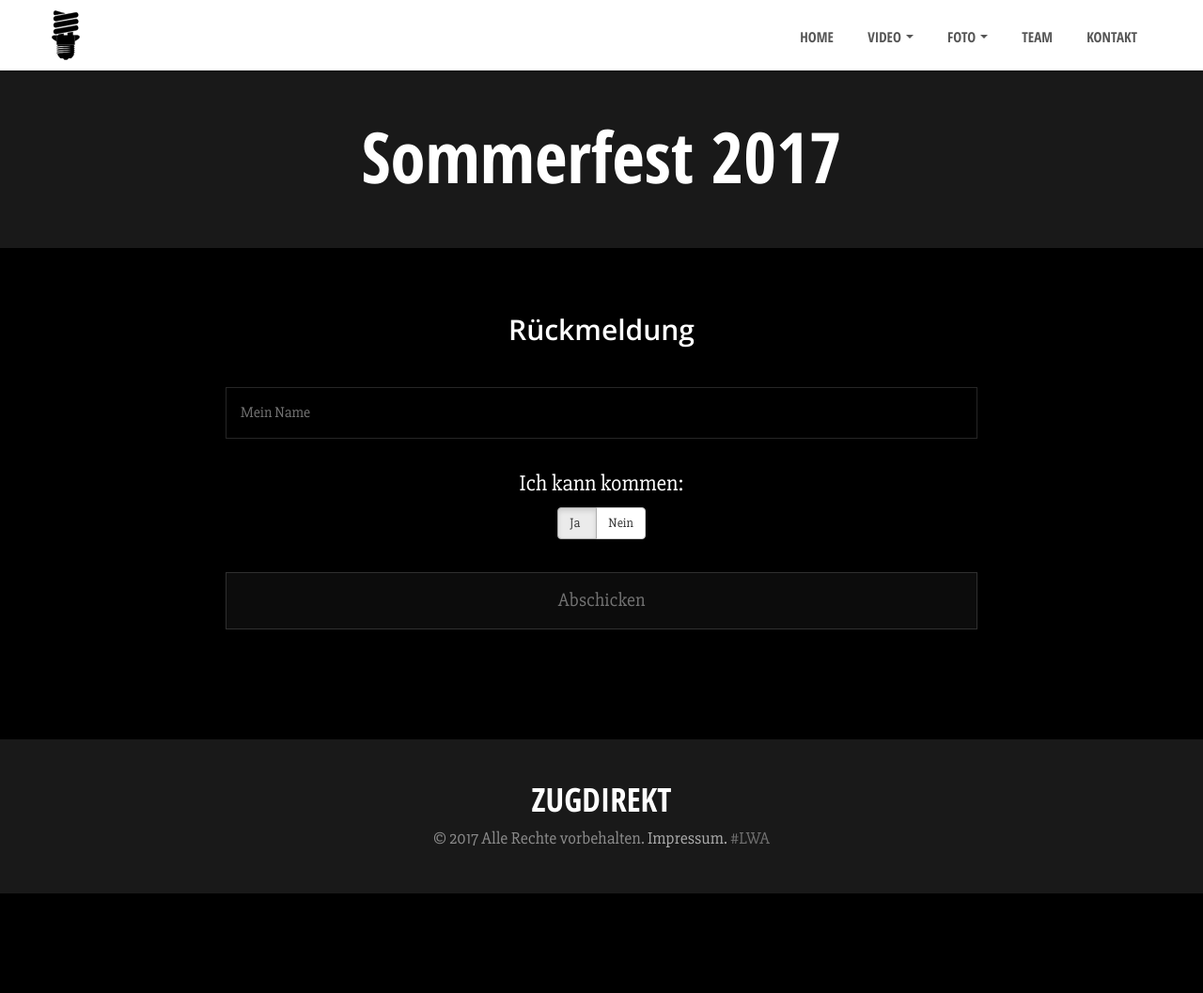
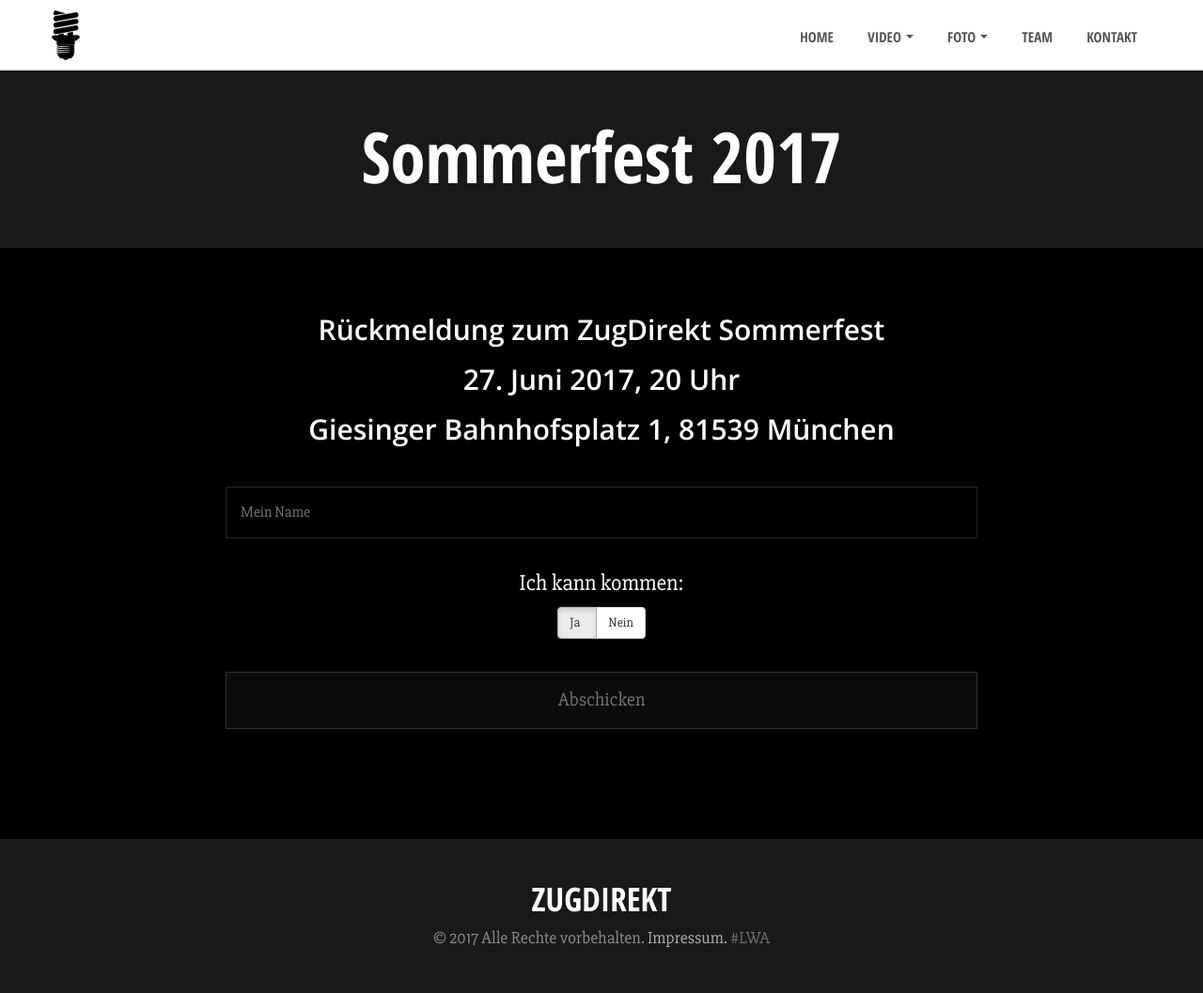
Before and after one commit to dominikjohn/ZugDirekt, a PHP site: page /sommerfest.php in a window 1280 px wide. Shown: the whole page at 94% size. Before the commit the page ends 951 px from the top, so only its background shows below. Run offline with PHP 8.4, Linux system fonts and the light colour scheme.

Commit message:
Update sommerfest.php

```diff
--- a/sommerfest.php
+++ b/sommerfest.php
@@ -28,8 +28,9 @@
     <div class="inner contact">
 
         <!-- Header -->
-        <h1 class="header semibold white title">Rückmeldung</h1>
-
+        <h1 class="header semibold white title">Rückmeldung zum ZugDirekt Sommerfest</h1>
+	<h2 class="header semibold white title">27. Juni 2017, 20 Uhr</h2>
+	<h2 class="header semibold white title">Giesinger Bahnhofsplatz 1, 81539 München</h2>
         <!-- Description -->
         <h4 class="h-desc white contact-text"></h4>
 
@@ -51,7 +52,7 @@
 		    <h4 style="color: #fff">Ich kann kommen:</h4>
 				<div class="btn-group" data-toggle="buttons">
 			<label class="btn btn-default active">
-				<input type="radio" name="message" value="YES.">Ja &nbsp;
+				<input type="radio" name="message" value="YES, ich kann kommen.">Ja &nbsp;
 			</label>
 			<label class="btn btn-default">
 				<input type="radio" name="message" value="Ich kann NICHT kommen.">Nein
@@ -86,8 +87,6 @@
 
 
 <?php include 'footer.php'; ?>
-<script>
-	</script>
 </body>
 
 </html>
```
